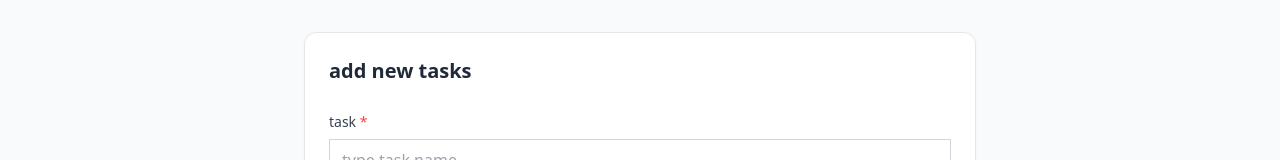
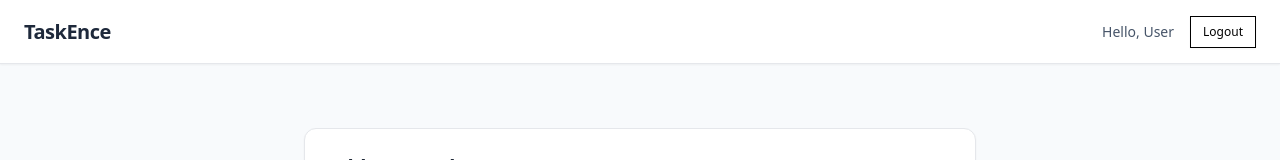
Before and after one commit to superhorin/TaskEnce, a React app in the folder frontend/: page /tasks in a window 1280 px wide. Shown: the top 160 px of the page. Built offline with nearby package versions, Linux system fonts and the light colour scheme; no server answers; sample sign-in values are in the browser's storage; the HTML template or start-up script is replaced by a standard one.

Commit message:
feat: add layout and logout #20

```diff
--- a/frontend/src/app/App.tsx
+++ b/frontend/src/app/App.tsx
@@ -2,6 +2,7 @@ import { TaskPage } from '../pages/TaskPage'
 import { BrowserRouter, Routes, Route, Navigate } from 'react-router-dom';
 import { ProtectedRoute } from '@/features/auth/ProtectedRoute';
 import { LoginPage } from '@/pages/LoginPage';
+import { MainLayout } from '@/layouts/MainLayout';
 
 function App() {
   return (
@@ -10,11 +11,11 @@ function App() {
         <Route path="/login" element={<LoginPage />} />
 
         <Route element={<ProtectedRoute />}>
-          {/* <Route element={<MainLayout />}> */}
+          <Route element={<MainLayout />}>
             <Route path="/tasks" element={<TaskPage />} />
             {/* <Route path="/tasks/:id" element={<TaskDetailPage />} />
             <Route path="/profile" element={<ProfilePage />} /> */}
-          {/* </Route> */}
+          </Route>
         </Route>
 
         <Route path="*" element={<Navigate replace to="/tasks" />} />
--- a/frontend/src/features/auth/auth.ts
+++ b/frontend/src/features/auth/auth.ts
@@ -1,5 +1,7 @@
+import type { User } from "../users/user";
+
 export interface AuthState {
-	user:		any | null;
+	user:		User | null;
 	token:		string | null;
 	loading:	boolean;
 	error:		string | null;
--- /dev/null
+++ b/frontend/src/layouts/MainLayout.tsx
@@ -0,0 +1,42 @@
+import { useAppDispatch, useAppSelector } from "@/app/hooks"
+import { Button } from "@/components/ui/button";
+import { logout } from "@/features/auth/authSlice";
+import { Outlet, useNavigate } from "react-router-dom";
+
+export const MainLayout = ()=> {
+	const dispatch = useAppDispatch();
+	const navigate = useNavigate();
+
+	const user = useAppSelector(state => state.auth.user);
+
+	const handleLogout = () => {
+		dispatch(logout());
+		navigate("/login");
+	};
+
+	return (
+		<div className="min-h-screen bg-slate-50 flex flex-col">
+			<header className="h-16 bg-white border-b border-gray-200 shadow-sm flex items-center justify-between px-6 sticky top-0 z-10">
+				<div className="flex items-center gap-4">
+					<h1 className="text-xl font-extrabold text-slate-800 tracking-tight">
+						TaskEnce
+					</h1>
+				</div>
+
+				<div className="flex items-center gap-4">
+					<span className="text-sm font-medium text-slate-600">
+						{ user?.name ? `Hello, ${user.name}` : "Hello, User" }
+					</span>
+
+					<Button variant="outline" size="sm" onClick={handleLogout}>
+						Logout
+					</Button>
+				</div>
+			</header>
+
+			<main className="flex-1 p-6 md:p-8 max-w-7xl mx-auto w-full">
+				<Outlet />
+			</main>
+		</div>
+	);
+}
```
